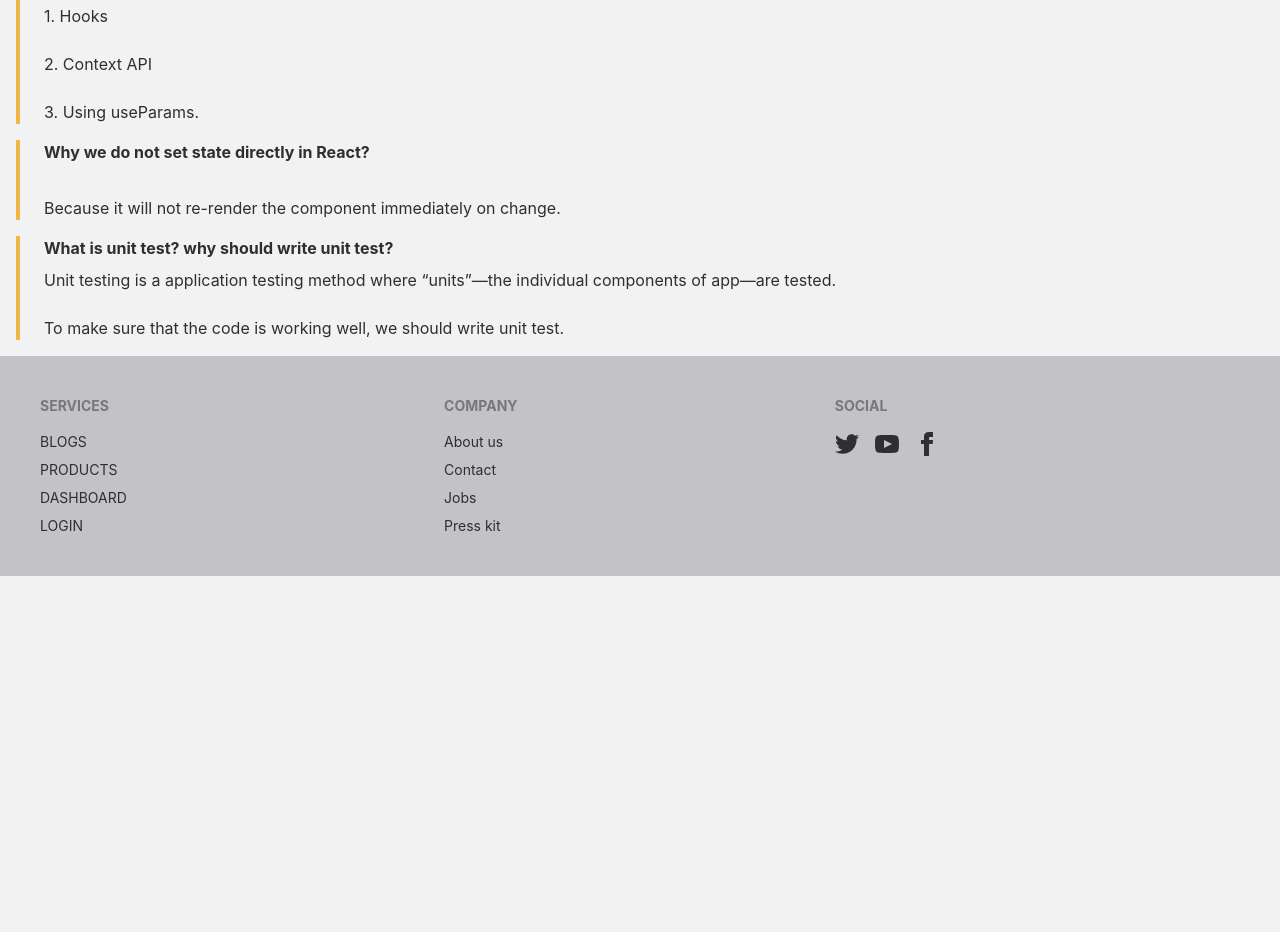
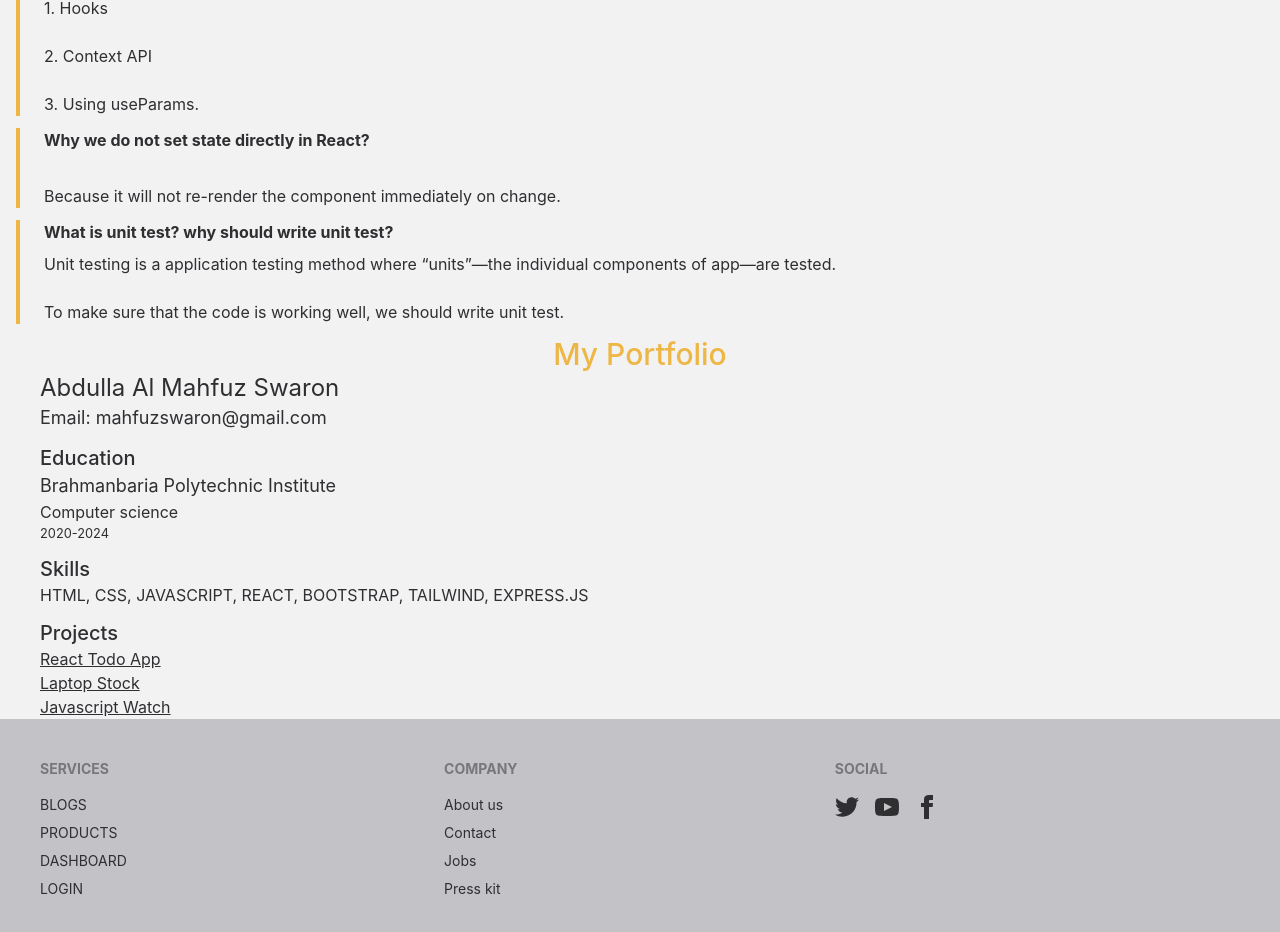
Before and after one commit to mahfuzswaron/car-parts, a React (Create React App) app: page /blogs in a window 1280 px wide. Shown: the part 312-1244 px from the top of the page. Before the commit the page ends 888 px from the top, so only its background shows below. Built offline with nearby package versions, Linux system fonts and the light colour scheme; no server answers.

Commit message:
my portfolio done

```diff
--- a/src/components/pages/Blogs/Blog.js
+++ b/src/components/pages/Blogs/Blog.js
@@ -2,7 +2,7 @@ import React from 'react';
 
 const Blog = ({ question, answer }) => {
     return (
-        <div className='text-left my-4 mx-4 border-l-4 border-primary pl-3 my-3 '>
+        <div className='text-left mx-4 border-l-4 border-primary pl-3 my-3 '>
             <h3 className='ms-3 mb-2 font-bold'>{question}
             </h3>
             <p className='ms-3 mb-2 whitespace-pre-line'>
--- a/src/components/pages/Blogs/Blogs.js
+++ b/src/components/pages/Blogs/Blogs.js
@@ -1,5 +1,6 @@
 import React from 'react';
 import Blog from './Blog';
+import Portfolio from './Portfolio';
 
 const Blogs = () => {
     return (
@@ -31,6 +32,8 @@ const Blogs = () => {
                 To make sure that the code is working well, we should write unit test.
                 `}
             ></Blog>
+
+            <Portfolio />
         </div>
     );
 };
--- /dev/null
+++ b/src/components/pages/Blogs/Portfolio.js
@@ -0,0 +1,31 @@
+import React from 'react';
+
+const Portfolio = () => {
+    return (
+        <div>
+            <h3 className='text-3xl text-primary text-center font-medium'>My Portfolio</h3>
+            <div className='ml-10'>
+                <h5 className='text-2xl'>Abdulla Al Mahfuz Swaron</h5>
+                <p className='text-lg'>Email: mahfuzswaron@gmail.com</p>
+                <h6 className='text-xl mt-3 font-medium'>Education</h6>
+                <p>
+                    <span className='text-lg block'>Brahmanbaria Polytechnic Institute</span>
+                    <span className='block'>Computer science</span>
+                    <small className='block'>2020-2024</small>
+                </p>
+                <h6 className='text-xl mt-3 font-medium'>Skills</h6>
+                <p>
+                    HTML, CSS, JAVASCRIPT, REACT, BOOTSTRAP, TAILWIND, EXPRESS.JS
+                </p>
+                <h6 className='text-xl mt-3 font-medium'>Projects</h6>
+                <ul>
+                    <li><a className='underline' href='https://react-to-do-app-41e4a.web.app/'>React Todo App</a></li>
+                    <li><a className='underline' href='https://laptop-stock-new.web.app/inventories'>Laptop Stock</a></li>
+                    <li><a className='underline' href='https://digital-watch-ms.netlify.app/'> Javascript Watch</a></li>
+                </ul>
+            </div>
+        </div>
+    );
+};
+
+export default Portfolio;
```
